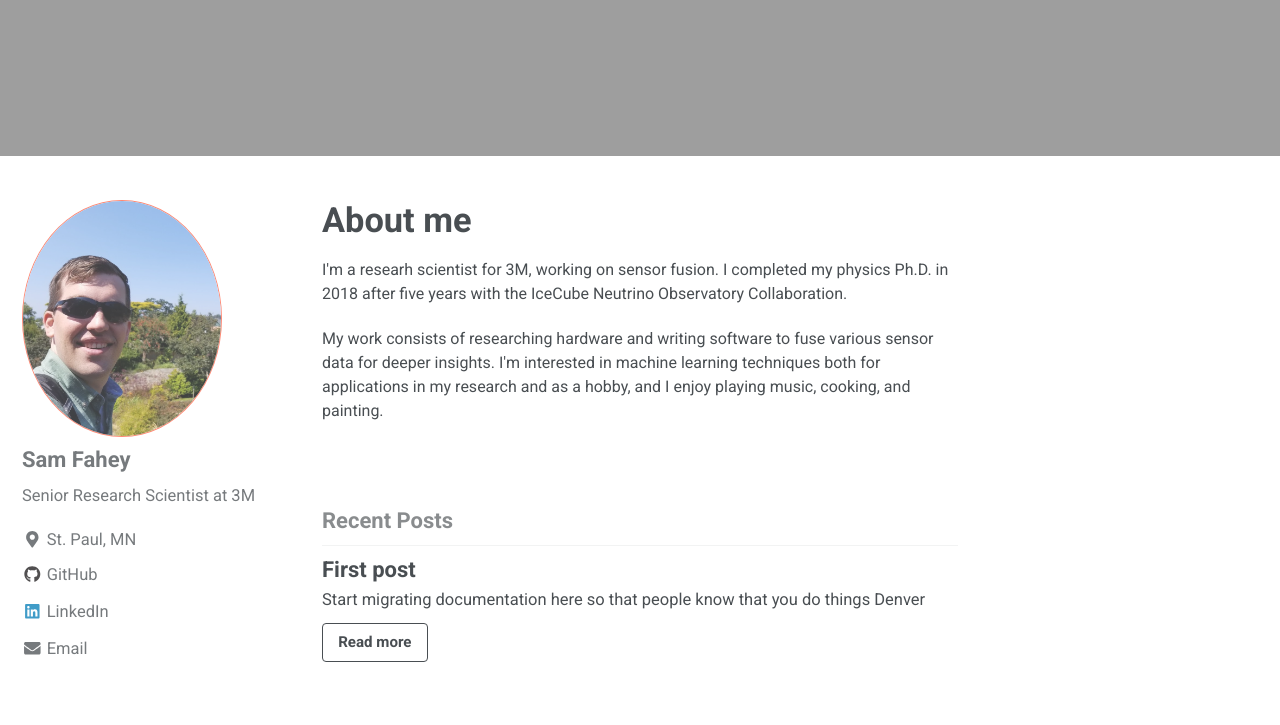
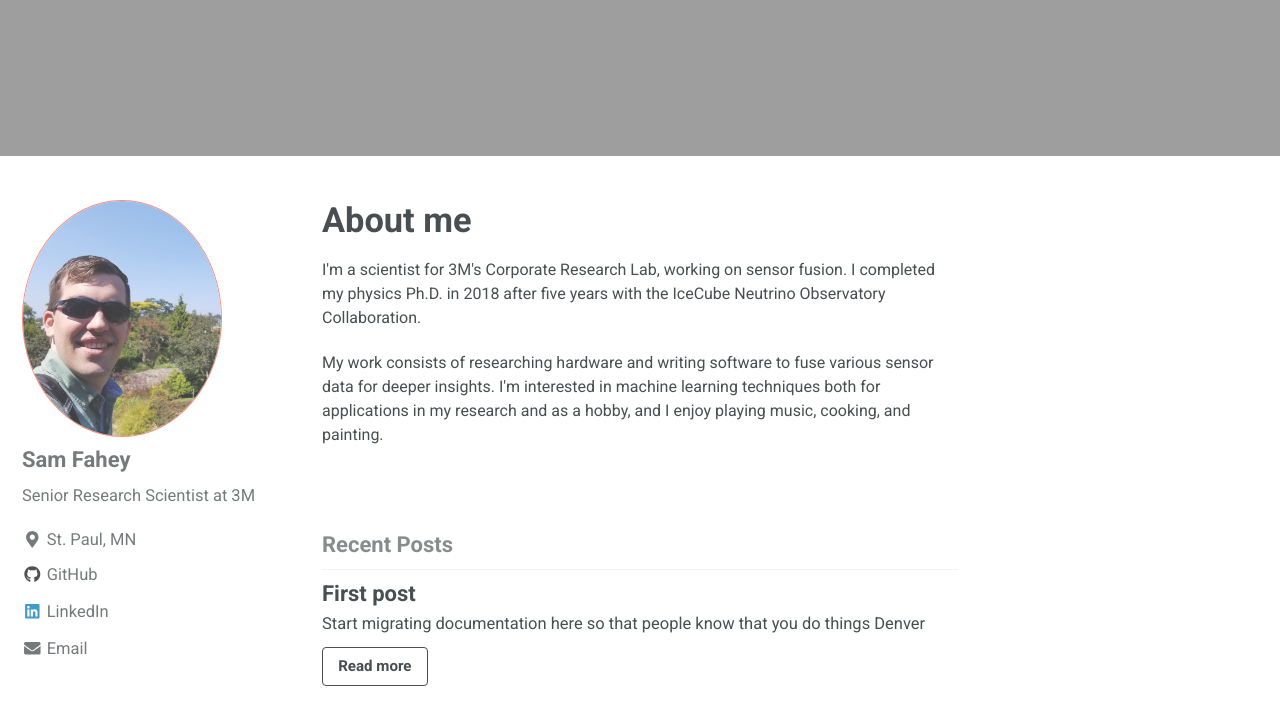
Before and after one commit to sam-fahey/jrbourbeau.github.io, a Jekyll site: the page built from index.html, in a window 1280 px wide and 900 px high, scrolled down 301 px. Shown: the top 725 px of the window. Built offline with Jekyll 4.4.1, drawn with Linux system fonts in a browser that asks for light colours; nearby versions of some CDN libraries; the list of posts is cut into pages by our own code.

Commit message:
Update home.html

```diff
--- a/_layouts/home.html
+++ b/_layouts/home.html
@@ -5,7 +5,7 @@ layout: archive
 <h1>About me</h1>
 <section class="page__content" itemprop="text">
     <p>
-        I'm a researh scientist for 3M, working on sensor fusion.
+        I'm a scientist for 3M's Corporate Research Lab, working on sensor fusion.
         I completed my physics Ph.D. in 2018 after five years with the IceCube Neutrino Observatory Collaboration.
     </p>
     <p>
```
